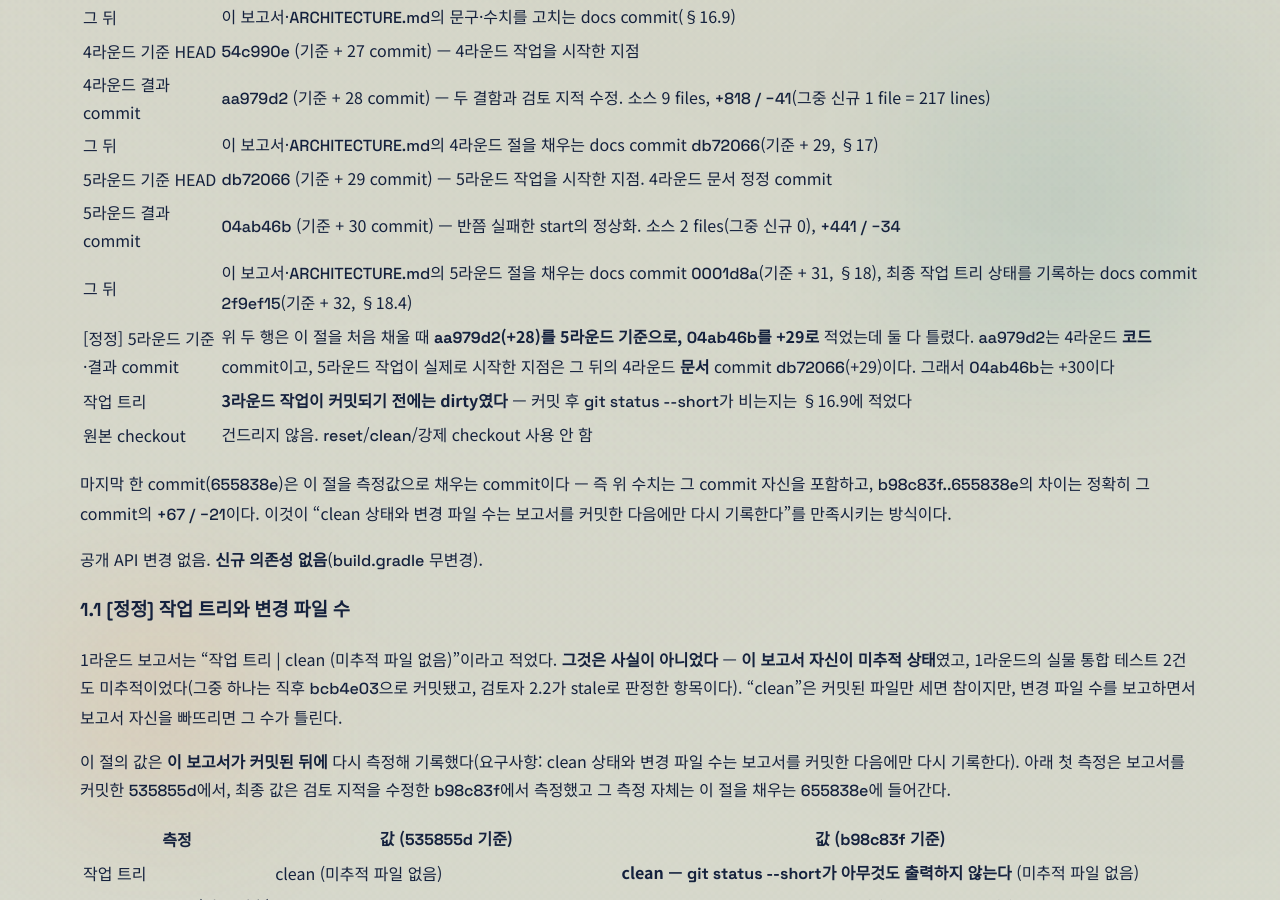
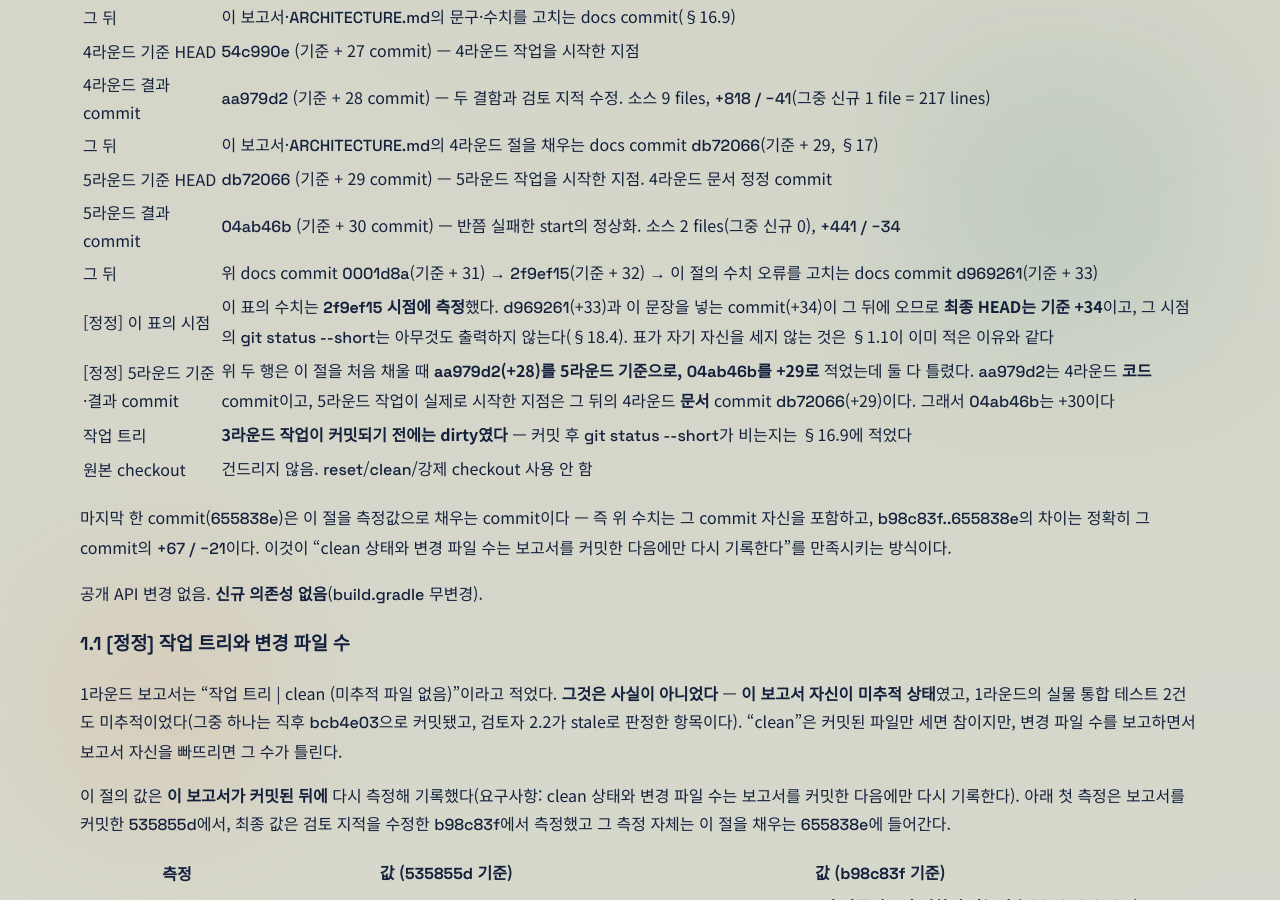
Before and after one commit to tmdrud0/web, a Jekyll site: the page built from docs/SCOREBOARD_RECOVERY_FINAL_REPORT.md, in a window 1280 px wide and 900 px high, scrolled down 1118 px. Built offline with Jekyll 4.4.1, drawn with Linux system fonts in a browser that asks for light colours; our own code applies the rules of GitHub Pages for plain Markdown files; some of the changed text lies outside the part shown.

Commit message:
docs: state when the fifth round's commit numbers were measured
The [정정] row and the two rows it corrects carried counts that change with
every commit that touches them. They are now stated as the values measured at
2f9ef15, with the erratum commits that follow named, so a reader can tell
which point the numbers describe instead of reading them as "the tree today".

Co-Authored-By: Claude Code <noreply@anthropic.com>

```diff
--- a/docs/SCOREBOARD_RECOVERY_FINAL_REPORT.md
+++ b/docs/SCOREBOARD_RECOVERY_FINAL_REPORT.md
@@ -41,7 +41,8 @@ rollback 경로에 대한 판정이며, **cold start 경로는 그 판정의 범
 | 그 뒤 | 이 보고서·`ARCHITECTURE.md`의 4라운드 절을 채우는 docs commit `db72066`(기준 + 29, §17) |
 | 5라운드 기준 HEAD | `db72066` (기준 + 29 commit) — 5라운드 작업을 시작한 지점. 4라운드 문서 정정 commit |
 | 5라운드 결과 commit | `04ab46b` (기준 + 30 commit) — 반쯤 실패한 start의 정상화. 소스 2 files(그중 신규 0), `+441 / −34` |
-| 그 뒤 | 이 보고서·`ARCHITECTURE.md`의 5라운드 절을 채우는 docs commit `0001d8a`(기준 + 31, §18), 최종 작업 트리 상태를 기록하는 docs commit `2f9ef15`(기준 + 32, §18.4) |
+| 그 뒤 | 위 docs commit `0001d8a`(기준 + 31) → `2f9ef15`(기준 + 32) → 이 절의 수치 오류를 고치는 docs commit `d969261`(기준 + 33) |
+| [정정] 이 표의 시점 | 이 표의 수치는 **`2f9ef15` 시점에 측정**했다. `d969261`(+33)과 이 문장을 넣는 commit(+34)이 그 뒤에 오므로 **최종 HEAD는 기준 +34**이고, 그 시점의 `git status --short`는 아무것도 출력하지 않는다(§18.4). 표가 자기 자신을 세지 않는 것은 §1.1이 이미 적은 이유와 같다 |
 | [정정] 5라운드 기준·결과 commit | 위 두 행은 이 절을 처음 채울 때 **`aa979d2`(+28)를 5라운드 기준으로, `04ab46b`를 +29로** 적었는데 둘 다 틀렸다. `aa979d2`는 4라운드 **코드** commit이고, 5라운드 작업이 실제로 시작한 지점은 그 뒤의 4라운드 **문서** commit `db72066`(+29)이다. 그래서 `04ab46b`는 +30이다 |
 | 작업 트리 | **3라운드 작업이 커밋되기 전에는 dirty였다** — 커밋 후 `git status --short`가 비는지는 §16.9에 적었다 |
 | 원본 checkout | 건드리지 않음. `reset`/`clean`/강제 checkout 사용 안 함 |
@@ -1555,9 +1556,9 @@ suppressed 예외의 **정확한 메시지 단언은 double의 성질**이다.
 공개 API 변경 0.
 
 **최종 작업 트리.** 두 commit(`04ab46b` code, `0001d8a` docs)을 만든 뒤 `git status --short`는
-**아무것도 출력하지 않는다**(미추적 파일 없음). 이 문단을 넣는 commit까지 끝난 뒤 다시 확인했고,
-그 시점에도 clean이다 — 이 보고서 자신이 커밋됐으므로 "clean"이 커밋된 파일만 세는 값이 아니라
-작업 트리 전체의 값이다.
+**아무것도 출력하지 않는다**(미추적 파일 없음). 그 뒤 §1의 commit 수치를 고치는 docs commit 2건
+(`d969261`, 그리고 이 문장을 넣는 commit)이 더 있었고, **그 시점에도 clean이다** — 이 보고서 자신이
+커밋됐으므로 "clean"이 커밋된 파일만 세는 값이 아니라 작업 트리 전체의 값이다.
 
 **수정 전 실측.** 새 상태 기반 테스트 4건을 **고치지 않은 구현**에 먼저 돌려 **31건 중 4건 실패**를
 확인했다. 실패 메시지가 정확히 이 결함을 가리킨다 — `reportsItselfRunning()`이 true로 남아
```
